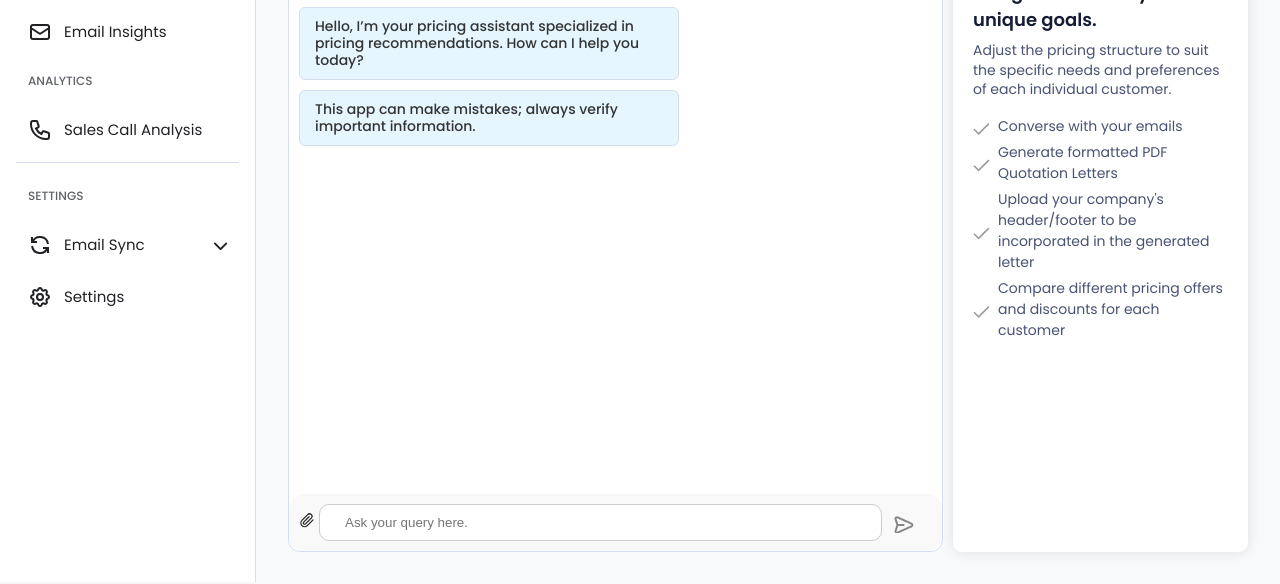
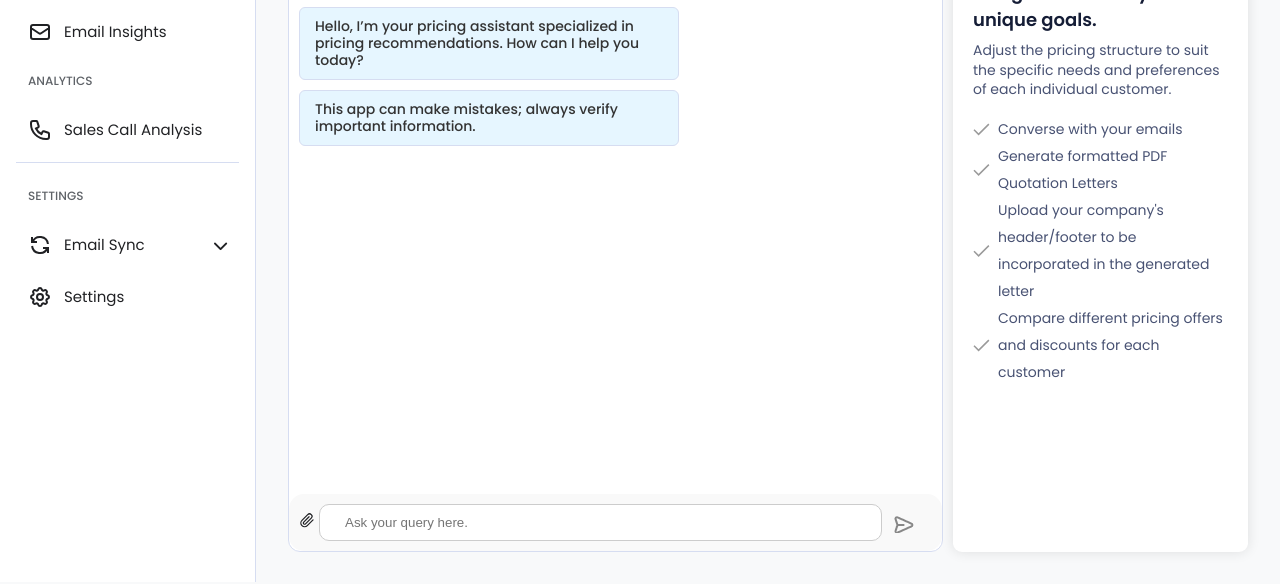
Before and after one commit to shajjar-emumba/salesmumba-dashboard, a plain HTML site: page index.html in a window 1280 px wide. Shown: the part 218-802 px from the top of the page. Drawn offline with nearby package versions, Linux system fonts and the light colour scheme; a script that the page names is missing.

Commit message:
recover style.css

```diff
--- a/style.css
+++ b/style.css
@@ -259,7 +259,7 @@ body {
 .features-list p {
   color: #485273;
   font-size: 14px;
-  margin-bottom: 5px;
+  line-height: 193%;
 }
 
 .deploy-btn {
```
